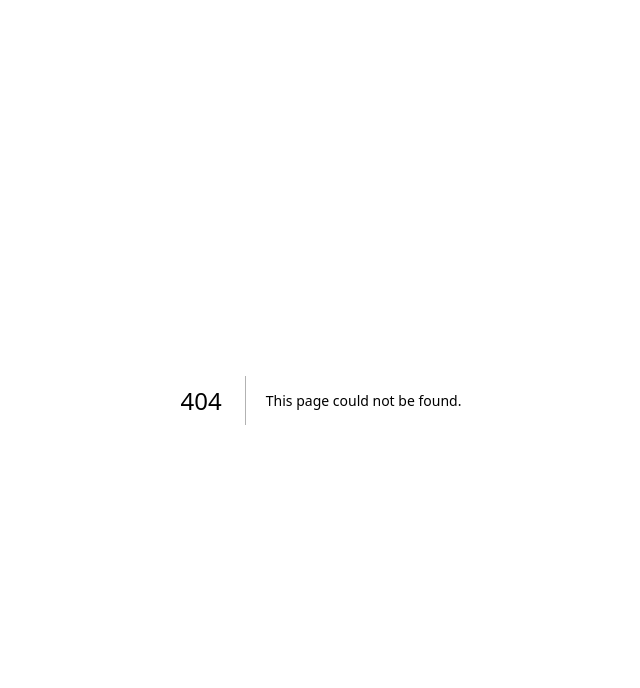
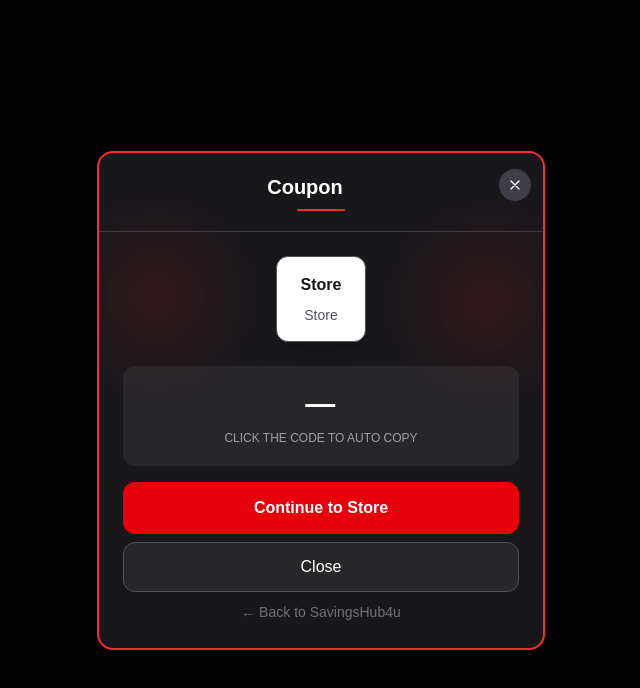
Before and after one commit to Yasalkhan99/savingshub4u, a Next.js app: page /coupon/reveal in a window 1280 px wide. Before the commit this address had no page. Shown: the top 688 px of the page, without its empty margins (319-959 px from the left). Built offline with nearby package versions, Linux system fonts and the light colour scheme.

Commit message:
Admin login redesign, coupon reveal popup with blur, Get Code hover/click flow, store page modal

```diff
--- a/src/app/admin/login/page.tsx
+++ b/src/app/admin/login/page.tsx
@@ -44,6 +44,9 @@ function AdminLoginForm() {
             SavingsHub4u
           </Link>
           <p className="mt-2 text-sm text-zinc-500">Admin access</p>
+          <p className="mt-1 text-xs text-zinc-400 max-w-[260px] mx-auto">
+            Sign in with your admin password to manage coupons and stores.
+          </p>
         </div>
 
         <form
--- /dev/null
+++ b/src/app/coupon/reveal/CouponRevealClient.tsx
@@ -0,0 +1,16 @@
+"use client";
+
+import CouponRevealModal from "@/components/CouponRevealModal";
+
+type Props = {
+  code?: string;
+  title?: string;
+  storeName?: string;
+  storeLogo?: string;
+  redirect?: string;
+  storeId?: string;
+};
+
+export default function CouponRevealClient(props: Props) {
+  return <CouponRevealModal {...props} />;
+}
--- /dev/null
+++ b/src/app/coupon/reveal/page.tsx
@@ -0,0 +1,35 @@
+import { Suspense } from "react";
+import CouponRevealClient from "./CouponRevealClient";
+
+type Props = { searchParams: Promise<Record<string, string | undefined>> };
+
+export default async function CouponRevealPage({ searchParams }: Props) {
+  const params = await searchParams;
+  const code = params.code ?? "";
+  const title = params.title ?? "Coupon";
+  const storeName = params.storeName ?? "Store";
+  const storeLogo = params.storeLogo ?? "";
+  const redirect = params.redirect ?? "";
+  const storeId = params.storeId ?? "";
+
+  return (
+    <div className="min-h-screen bg-zinc-950">
+      <Suspense
+        fallback={
+          <div className="flex min-h-screen items-center justify-center">
+            <div className="h-10 w-10 animate-spin rounded-full border-2 border-amber-400 border-t-transparent" />
+          </div>
+        }
+      >
+        <CouponRevealClient
+          code={code}
+          title={title}
+          storeName={storeName}
+          storeLogo={storeLogo || undefined}
+          redirect={redirect || undefined}
+          storeId={storeId || undefined}
+        />
+      </Suspense>
+    </div>
+  );
+}
--- a/src/app/stores/[slug]/StorePageClient.tsx
+++ b/src/app/stores/[slug]/StorePageClient.tsx
@@ -5,6 +5,7 @@ import Link from "next/link";
 import Image from "next/image";
 import type { Store } from "@/types/store";
 import { slugify } from "@/lib/slugify";
+import CouponRevealModal from "@/components/CouponRevealModal";
 
 type Props = {
   storeInfo: Store;
@@ -34,6 +35,14 @@ export default function StorePageClient({
 }: Props) {
   const [tab, setTab] = useState<"coupons" | "info" | "faqs">("coupons");
   const [filter, setFilter] = useState<"all" | "code" | "deal">("all");
+  const [revealingCoupon, setRevealingCoupon] = useState<{
+    code: string;
+    title: string;
+    storeName: string;
+    storeLogo: string;
+    redirect: string;
+    storeId: string;
+  } | null>(null);
 
   const filtered =
     filter === "all"
@@ -46,7 +55,15 @@ export default function StorePageClient({
   const moreInfo = storeInfo.moreInfo?.trim();
 
   return (
-    <div className="flex flex-col gap-8 lg:flex-row lg:gap-10">
+    <>
+      {revealingCoupon && (
+        <CouponRevealModal
+          {...revealingCoupon}
+          onClose={() => setRevealingCoupon(null)}
+          blurBackdrop
+        />
+      )}
+      <div className="flex flex-col gap-8 lg:flex-row lg:gap-10">
       {/* Sidebar */}
       <aside className="order-2 shrink-0 lg:order-1 lg:w-72">
         <div className="sticky top-4 space-y-6">
@@ -172,26 +189,61 @@ export default function StorePageClient({
                   const clickUrl = href.startsWith("http")
                     ? `/api/click?storeId=${encodeURIComponent(c.id)}&redirect=${encodeURIComponent(href)}`
                     : href;
+                  const dealTitle = c.couponTitle || (isCode ? `Use code ${c.couponCode || ""}` : "Deal");
+                  const partialCode = isCode && c.couponCode
+                    ? `...${String(c.couponCode).slice(-2)}`
+                    : "...";
+                  const revealParams = new URLSearchParams({
+                    code: c.couponCode || "",
+                    title: dealTitle,
+                    storeName: storeInfo.name,
+                    storeLogo: storeInfo.logoUrl || "",
+                    redirect: href,
+                    storeId: c.id,
+                  });
+                  const revealUrl = `/coupon/reveal?${revealParams.toString()}`;
+                  const handleCouponClick = () => {
+                    setRevealingCoupon({
+                      code: c.couponCode || "",
+                      title: dealTitle,
+                      storeName: storeInfo.name,
+                      storeLogo: storeInfo.logoUrl || "",
+                      redirect: href,
+                      storeId: c.id,
+                    });
+                    window.open(revealUrl, "_blank", "noopener,noreferrer");
+                    window.open(clickUrl, "_blank", "noopener,noreferrer");
+                  };
+
                   return (
                     <li
                       key={c.id}
-                      className="flex flex-col gap-3 rounded-2xl border border-zinc-200 bg-white p-5 shadow-sm sm:flex-row sm:items-center sm:justify-between"
+                      className="group/card flex flex-col gap-3 rounded-2xl border border-zinc-200 bg-white p-5 shadow-sm sm:flex-row sm:items-center sm:justify-between"
                     >
                       <div className="min-w-0 flex-1">
                         <h3 className="font-semibold text-zinc-900">
-                          {c.couponTitle || (isCode ? `Use code ${c.couponCode || ""}` : "Deal")}
+                          {dealTitle}
                         </h3>
                         <p className="mt-1 text-sm text-zinc-600">
-                          {isCode ? "Verified & Hand-Tested Code" : "Verified & Hand-Tested Deal"}
+                          {isCode ? `${storeInfo.name} Verified & Hand-Tested Code` : "Verified & Hand-Tested Deal"}
                         </p>
-                        <p className="mt-1 text-xs text-zinc-500">Expires: {c.expiry || "Dec 31, 2026"}</p>
+                        <p className="mt-1 flex items-center gap-1.5 text-xs text-zinc-500">
+                          <span className="inline-block h-4 w-4 rounded-full bg-emerald-100 text-emerald-600 flex items-center justify-center">
+                            <svg className="h-2.5 w-2.5" fill="currentColor" viewBox="0 0 20 20"><path fillRule="evenodd" d="M16.707 5.293a1 1 0 010 1.414l-8 8a1 1 0 01-1.414 0l-4-4a1 1 0 011.414-1.414L8 12.586l7.293-7.293a1 1 0 011.414 0z" clipRule="evenodd" /></svg>
+                          </span>
+                          Verified {c.expiry ? new Date(c.expiry).toLocaleDateString("en-US", { month: "long", day: "numeric", year: "numeric" }) : "Dec 31, 2026"}
+                        </p>
                       </div>
-                      <a
-                        href={clickUrl}
-                        className="shrink-0 rounded-xl bg-zinc-900 px-5 py-2.5 text-center text-sm font-semibold text-white transition hover:bg-zinc-800"
+                      <button
+                        type="button"
+                        onClick={handleCouponClick}
+                        className="get-code-btn group/btn flex shrink-0 items-center justify-center gap-0 overflow-hidden rounded-r-xl rounded-l-lg border-2 border-red-500 bg-red-500 px-4 py-2.5 text-sm font-bold text-white transition-all hover:border-zinc-900 hover:bg-zinc-900 hover:text-red-400"
                       >
-                        {isCode ? "Get Code" : "Get Deal"}
-                      </a>
+                        <span className="py-0.5">{isCode ? "Get Code" : "Get Deal"}</span>
+                        <span className="get-code-partial ml-0 w-0 overflow-hidden border-l-0 border-red-400/0 py-0.5 pl-0 text-red-400 transition-all duration-200 group-hover/btn:ml-2 group-hover/btn:w-auto group-hover/btn:border-l-2 group-hover/btn:border-red-400 group-hover/btn:pl-2">
+                          {isCode ? partialCode : ""}
+                        </span>
+                      </button>
                     </li>
                   );
                 })}
@@ -266,5 +318,6 @@ export default function StorePageClient({
         </section>
       </div>
     </div>
+    </>
   );
 }
--- /dev/null
+++ b/src/components/CouponRevealModal.tsx
@@ -0,0 +1,147 @@
+"use client";
+
+import { useState, useCallback } from "react";
+import Image from "next/image";
+import Link from "next/link";
+
+type Props = {
+  code?: string;
+  title?: string;
+  storeName?: string;
+  storeLogo?: string;
+  redirect?: string;
+  storeId?: string;
+  onClose?: () => void;
+  /** When true, use blurred backdrop so the page behind (e.g. store page) shows blurred */
+  blurBackdrop?: boolean;
+};
+
+export default function CouponRevealModal({
+  code = "",
+  title = "Coupon",
+  storeName = "Store",
+  storeLogo,
+  redirect,
+  storeId,
+  onClose,
+  blurBackdrop = false,
+}: Props) {
+  const [copied, setCopied] = useState(false);
+
+  const trackingUrl =
+    storeId && redirect
+      ? `/api/click?storeId=${encodeURIComponent(storeId)}&redirect=${encodeURIComponent(redirect)}`
+      : redirect || "#";
+
+  const safeTitle = (() => {
+    try {
+      return decodeURIComponent(title);
+    } catch {
+      return title;
+    }
+  })();
+
+  const handleCopyCode = useCallback(() => {
+    if (!code) return;
+    navigator.clipboard.writeText(code).then(() => {
+      setCopied(true);
+      setTimeout(() => setCopied(false), 2000);
+    });
+  }, [code]);
+
+  const handleClose = useCallback(() => {
+    if (onClose) onClose();
+    else window.close();
+  }, [onClose]);
+
+  return (
+    <div
+      className={`fixed inset-0 z-50 flex items-center justify-center p-4 ${
+        blurBackdrop ? "bg-white/10 backdrop-blur-xl" : "bg-black/60 backdrop-blur-sm"
+      }`}
+    >
+      <div className="w-full max-w-md rounded-2xl border-2 border-red-500 bg-zinc-900 shadow-2xl overflow-hidden">
+        {/* Header */}
+        <div className="relative border-b border-zinc-700 px-6 py-5 text-center">
+          <h1 className="pr-8 text-lg font-bold text-white sm:text-xl">
+            {safeTitle}
+          </h1>
+          <div className="mx-auto mt-2 h-0.5 w-12 rounded-full bg-red-500" />
+          <button
+            type="button"
+            onClick={handleClose}
+            className="absolute right-3 top-4 flex h-8 w-8 items-center justify-center rounded-full bg-zinc-700 text-white transition hover:bg-zinc-600"
+            aria-label="Close"
+          >
+            <svg className="h-4 w-4" fill="none" stroke="currentColor" viewBox="0 0 24 24">
+              <path strokeLinecap="round" strokeLinejoin="round" strokeWidth={2} d="M6 18L18 6M6 6l12 12" />
+            </svg>
+          </button>
+        </div>
+
+        {/* Store card */}
+        <div className="relative mx-6 mt-6 flex justify-center">
+          <div className="absolute -left-4 -top-2 h-24 w-24 rounded-full bg-red-500/20 blur-2xl" />
+          <div className="relative rounded-xl border border-zinc-600 bg-white px-6 py-4 shadow-lg">
+            {storeLogo ? (
+              <div className="relative mx-auto h-14 w-28">
+                <Image
+                  src={storeLogo}
+                  alt={storeName}
+                  fill
+                  className="object-contain"
+                  sizes="112px"
+                  unoptimized
+                />
+              </div>
+            ) : (
+              <p className="text-center font-semibold text-zinc-900">{storeName}</p>
+            )}
+            <p className="mt-2 text-center text-sm text-zinc-600">{storeName}</p>
+          </div>
+          <div className="absolute -bottom-2 -right-4 h-24 w-24 rounded-full bg-red-500/20 blur-2xl" />
+        </div>
+
+        {/* Code block */}
+        <div className="mx-6 mt-6 rounded-xl bg-zinc-800 px-4 py-5">
+          <p
+            role="button"
+            tabIndex={0}
+            onClick={handleCopyCode}
+            onKeyDown={(e) => e.key === "Enter" && handleCopyCode()}
+            className="cursor-pointer select-all text-center text-2xl font-bold tracking-wider text-white sm:text-3xl"
+          >
+            {code || "—"}
+          </p>
+          <p className="mt-2 text-center text-xs text-zinc-400">
+            {copied ? "✓ Copied!" : "CLICK THE CODE TO AUTO COPY"}
+          </p>
+        </div>
+
+        {/* Actions */}
+        <div className="space-y-2 p-6 pt-4">
+          <a
+            href={trackingUrl}
+            target="_blank"
+            rel="noopener noreferrer"
+            className="block w-full rounded-xl bg-red-600 py-3.5 text-center font-semibold text-white transition hover:bg-red-700"
+          >
+            Continue to Store
+          </a>
+          <button
+            type="button"
+            onClick={handleClose}
+            className="block w-full rounded-xl border border-zinc-600 bg-zinc-800 py-3 text-center font-medium text-white transition hover:bg-zinc-700"
+          >
+            Close
+          </button>
+          <p className="text-center">
+            <Link href="/promotions" className="text-sm text-zinc-500 hover:text-red-400">
+              ← Back to SavingsHub4u
+            </Link>
+          </p>
+        </div>
+      </div>
+    </div>
+  );
+}
```
